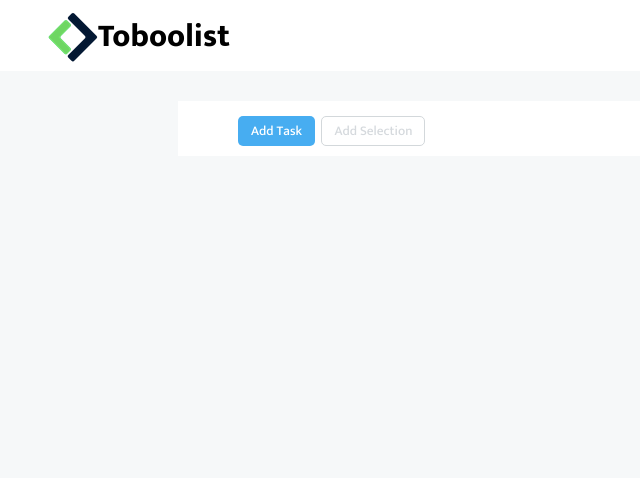
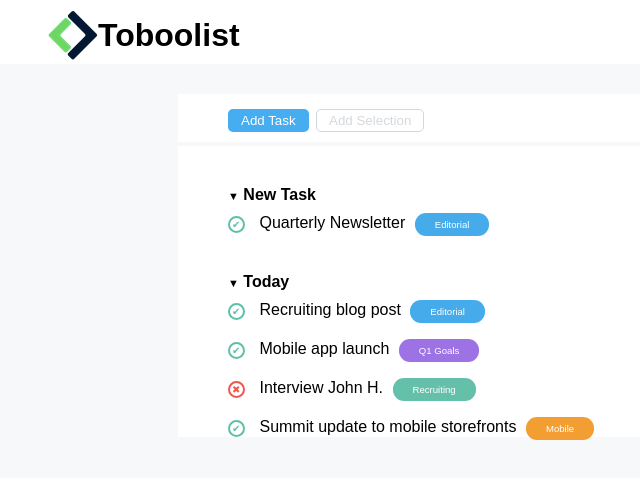
Before and after one commit to Gbelda/html-css-toboolist, a plain HTML site: page index.html in a window 1280 px wide. Shown: the whole page, without its empty margins (172-812 px from the left). Drawn offline with Linux system fonts and the light colour scheme.

Commit message:
Completed today task

```diff
--- a/index.html
+++ b/index.html
@@ -34,22 +34,61 @@
                 </div>
                 <!-- /nav-container -->
 
-                <container id="main-container">
+                <div id="main-container">
                     <div class="task">
-
+                        <h4 class="topic"><span class="triangle">&#9660</span>
+                            New
+                            Task</h4>
+                        <div class="to-do">
+                            <span style="color: #5EC0A9;" class="check">
+                                &#10004
+                            </span>
+                            <span class="task"> Quarterly Newsletter</span>
+                            <span class="editorial">Editorial</span>
+                        </div>
                     </div>
                     <!-- /task -->
 
-                    <div class="today">
-
+                    <div class="task">
+                        <h4 class="topic"><span class="triangle">&#9660</span>
+                            Today
+                        </h4>
+                        <div class="to-do">
+                            <span style="color: #5EC0A9;" class="check">
+                                &#10004
+                            </span>
+                            <span class="task">Recruiting blog post</span>
+                            <span class="editorial">Editorial</span>
+                            <br>
+                        </div>
+                        <div class="to-do">
+                            <span style="color: #5EC0A9;" class="check">
+                                &#10004
+                            </span>
+                            <span class="task">Mobile app launch</span>
+                            <span class="editorial" id="purple">Q1 Goals</span>
+                        </div>
+                        <div class="to-do">
+                            <span style="color: #EC584F;" class="cross">
+                                &#10006
+                            </span>
+                            <span class="task">Interview John H.</span>
+                            <span class="editorial" id="green">Recruiting</span>
+                        </div>
+                        <div class="to-do">
+                            <span style="color: #5EC0A9;" class="check">
+                                &#10004
+                            </span>
+                            <span class="task">Summit update to mobile
+                                storefronts</span>
+                            <span class="editorial" id="orange">Mobile</span>
+                        </div>
                     </div>
                     <!-- /today -->
 
-                    <div class="upcoming">
 
-                    </div>
-                    <!-- /upcoming -->
-                </container>
+
+                </div>
                 <!-- /main-container -->
             </div>
 
--- a/style.css
+++ b/style.css
@@ -2,7 +2,11 @@
     box-sizing: border-box;
     margin: 0%;
     padding: 0%;
-    font-family: 'Mukta', sans-serif;
+    font-family:  sans-serif;
+}
+
+h2{
+    display: inline-block;
 }
 
 .site-name{
@@ -29,7 +33,7 @@ body{
     width: 50%;
     background-color: white;
     margin: 30px 350px 5px;
-    border-bottom: 1px transparent;
+
 }
 
 .button{
@@ -42,7 +46,7 @@ body{
 }
 
 #task{
-    margin-left: 60px;
+    margin-left: 50px;
     margin-right: 3px;
     background-color: #47ADF1;
     border-color: transparent;
@@ -56,5 +60,78 @@ body{
     background-color: white;
     color: #D5D9DD;
     border-style: solid;
+}
+
+#nav-container{
+    border-bottom-style: solid;
+    border-width: 4px;
+    border-color: #F6F8F9;
+}
+
+
+#main-container{
+    padding-left: 50px;
+    height: 100%;
+}
+
+.triangle{
+font-size: 11px;
+display: inline-block;
+}
+
+.check{
+    display: inline-block;
+    font-size: 10px;
+    margin-right: 10px;
+    border: 2px solid #5EC0A9;
+    border-radius: 50%;
+    width: 17px;
+    height: 17px;
+    padding-left: 2px;
+    padding-top: 1px;
+}
+
+.task{
+font-weight: 500;
+margin-top: 40px;
 
 }
+
+.to-do{
+    margin-top: 10px;
+    margin-bottom: 20px;
+}
+
+.editorial{
+    font-size: 0.6rem;
+    margin-left: 5px;
+    background-color: #45ABEA;
+    padding: 6px 20px;
+    border-radius: 11px;
+    color: white;
+    font-weight: 500;
+}
+
+#purple{
+    background-color: #9C72E4;
+}
+
+.cross{
+    display: inline-block;
+    font-size: 10px;
+    margin-right: 10px;
+    border: 2px solid #EC584F;
+    border-radius: 50%;
+    width: 17px;
+    height: 17px;
+    padding-left: 2px;
+    padding-top: 1px;
+}
+
+#green{
+    background-color: #64C0A9;
+}
+
+#orange{
+    background-color: #F29E33;
+}
```
